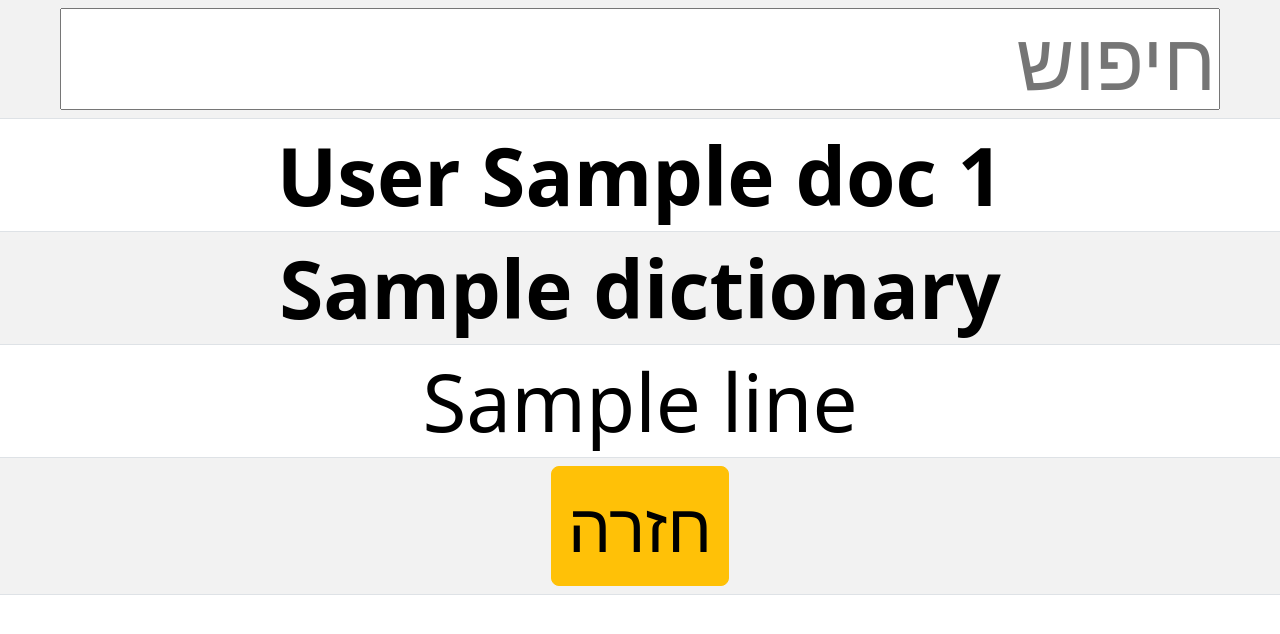
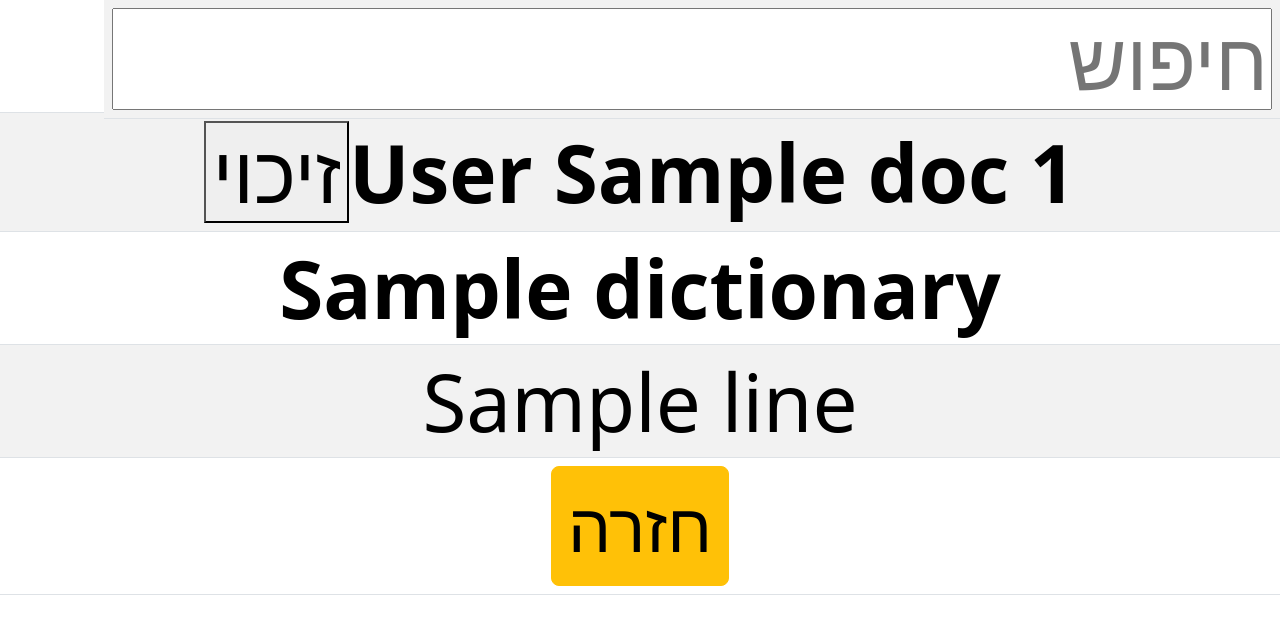
Before and after one commit to Margolis-Systems/logisticsMGR, a Flask app: template templates/inventory.html in a window 1280 px wide. Shown: the top 634 px of the page. Run offline with Flask 3, Linux system fonts and the light colour scheme; the template is opened without the code that fills it: most values are stand-ins (such as "Sample title", 1, 10 or a date in 2020); parts of the project's set-up code (start-up, migrations or seed data) failed here and were passed over; some libraries are stand-ins or nearby versions.

Commit message:
V1.3.2 -Some bugs TODO: -signature

```diff
--- a/src/config.py
+++ b/src/config.py
@@ -4,8 +4,7 @@ import os
 server_port = 8000
 
 # Mongo configs
-con_str = 'mongodb+srv://Logistics:FKi2qCQirV0GyVNx@logistics.9iukv.mongodb.net/?retryWrites=true&w=majority&appName=Logistics'
-# con_str = os.environ.get("MONGO_URI")
+con_str = os.environ.get("MONGO_URI")
 db = 'Logistics'
 users_col = 'users'
 docs_col = 'docs'
--- a/static/js/scripts.js
+++ b/static/js/scripts.js
@@ -20,7 +20,7 @@ function scroll_to_row(text){
     var rows = document.querySelectorAll('#inv_tb th');
     for (r in rows){
         if (rows[r].innerHTML.indexOf(text) != -1){
-            rows[r].scrollIntoView({behavior: 'smooth'});
+            rows[r].scrollIntoView({behavior: 'smooth',block: 'center'});
             break;
         }
     }
--- a/templates/inventory.html
+++ b/templates/inventory.html
@@ -7,12 +7,13 @@
 </head>
 <body class="display-1">
 <table id="inv_tb" class="table text-center table-striped" style="margin-left:auto;margin-right:auto;">
-    <tr><td colspan="5"><input type="text" placeholder="חיפוש" onchange="scroll_to_row(this.value)"></td></tr>
+    <tr style="position:fixed"><td colspan="5"><input type="text" placeholder="חיפוש" onchange="scroll_to_row(this.value)"></td></tr>
+    <tr><td colspan="5">חיפוש</td></tr>
 {% set ns = namespace(last_id='') %}
 {% for doc in inv %}
     {% if doc.id!=ns.last_id %}
     <tr ondblclick="openNewWindow(location.href='/sign?return=&id={{doc.id}}');">
-        <th colspan="10">{{doc.last_name}} {{doc.name}} {{doc.id}}</th>
+        <th colspan="10">{{doc.last_name}} {{doc.name}} {{doc.id}}<button type="button" onclick="openNewWindow(location.href='/sign?return=&id={{doc.id}}');">זיכוי</button></th>
     </tr>
     <tr>
         {% for k in doc['items'][0] %}
```
